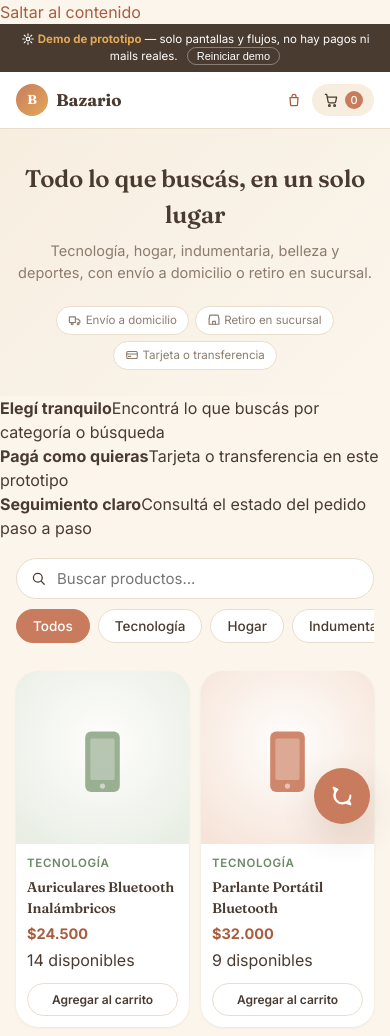
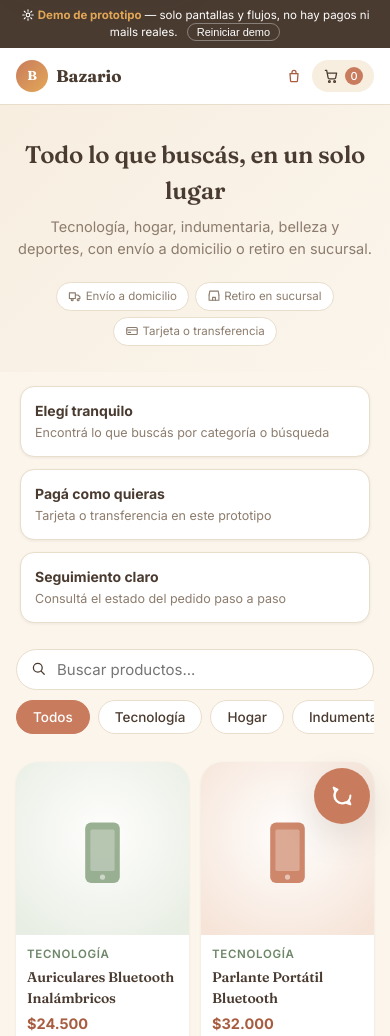
Before and after one commit to Diego-20000/tienda-demo, a plain HTML site: page index.html in a window 390 px wide. Shown: the top 1036 px of the page. Drawn offline with Linux system fonts and the light colour scheme.

Commit message:
Polish visual states and responsive behavior

```diff
--- a/assets/css/style.css
+++ b/assets/css/style.css
@@ -766,3 +766,85 @@ table.history td { padding: 13px 16px; border-top: 1px solid var(--color-border)
   .add-category-form input { width: 100%; flex: 1; }
   .category-chip { font-size: 12px; padding: 5px 5px 5px 11px; }
 }
+
+
+/* ---------- Final polish ---------- */
+:focus-visible {
+  outline: 3px solid color-mix(in srgb, var(--color-accent) 72%, #fff);
+  outline-offset: 3px;
+}
+
+.skip-link {
+  position: fixed;
+  left: 16px;
+  top: 12px;
+  z-index: 9999;
+  transform: translateY(-180%);
+  background: var(--color-text);
+  color: #fff;
+  padding: 10px 14px;
+  border-radius: var(--radius-full);
+  font-weight: 700;
+  box-shadow: var(--shadow-lg);
+  transition: transform .16s ease;
+}
+.skip-link:focus { transform: translateY(0); }
+
+.benefit-strip {
+  max-width: var(--container);
+  margin: 0 auto;
+  padding: 22px 20px 8px;
+  display: grid;
+  grid-template-columns: repeat(3, 1fr);
+  gap: 12px;
+}
+.benefit-strip > div {
+  background: var(--color-surface);
+  border: 1px solid var(--color-border);
+  border-radius: var(--radius-md);
+  padding: 15px 16px;
+  box-shadow: var(--shadow-sm);
+}
+.benefit-strip strong {
+  display: block;
+  font-size: 14px;
+  margin-bottom: 3px;
+}
+.benefit-strip span {
+  display: block;
+  color: var(--color-text-muted);
+  font-size: 12.5px;
+}
+
+.stock-note,
+.stock-detail {
+  color: var(--color-text-muted);
+  font-size: 12px;
+  margin-top: 2px;
+}
+.product-card .stock-note {
+  color: var(--color-secondary-dark);
+  font-weight: 600;
+}
+
+.btn:hover:not(:disabled) { transform: translateY(-1px); }
+.btn:active:not(:disabled) { transform: translateY(0); }
+
+.contact-panel { border: 1px solid var(--color-border); }
+
+@media (max-width: 720px) {
+  .benefit-strip {
+    grid-template-columns: 1fr;
+    padding-top: 14px;
+  }
+  .benefit-strip > div { padding: 13px 14px; }
+}
+
+@media (prefers-reduced-motion: reduce) {
+  html { scroll-behavior: auto; }
+  *, *::before, *::after {
+    animation-duration: .01ms !important;
+    animation-iteration-count: 1 !important;
+    transition-duration: .01ms !important;
+  }
+}
```
